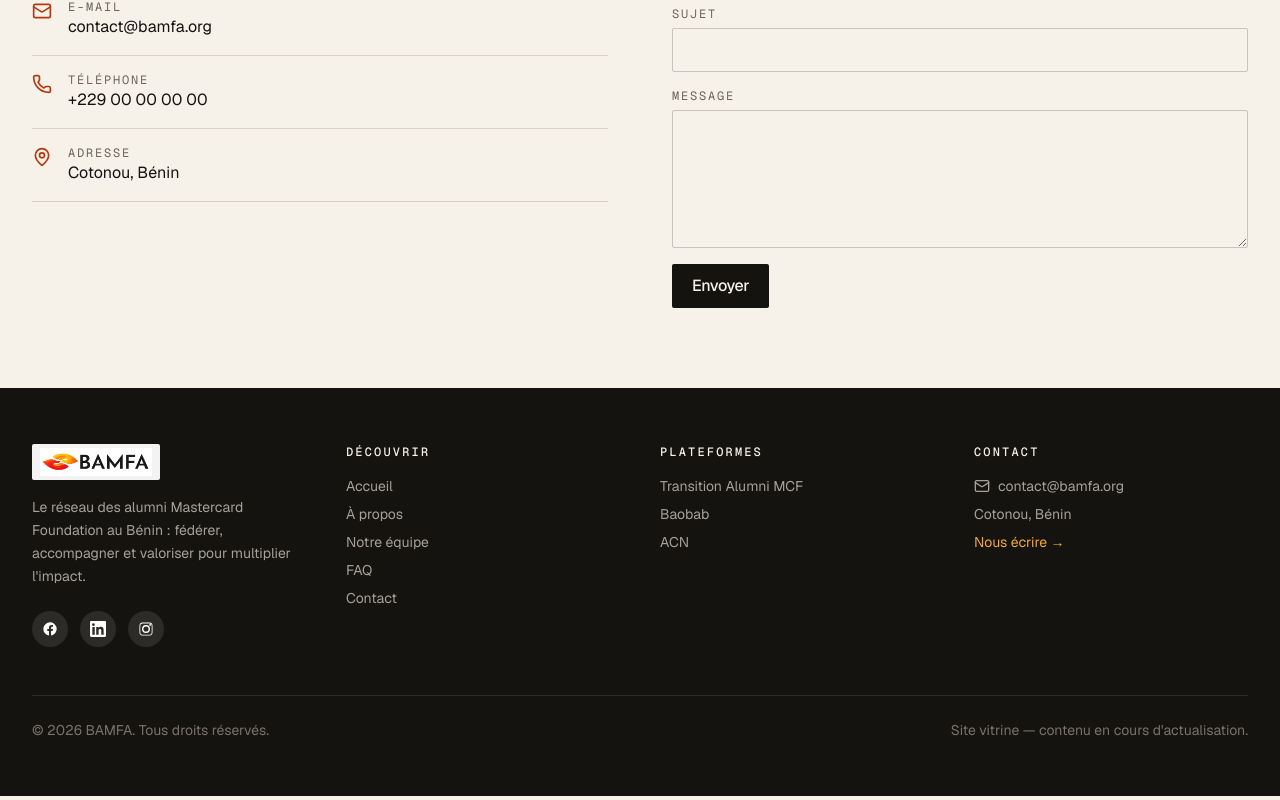
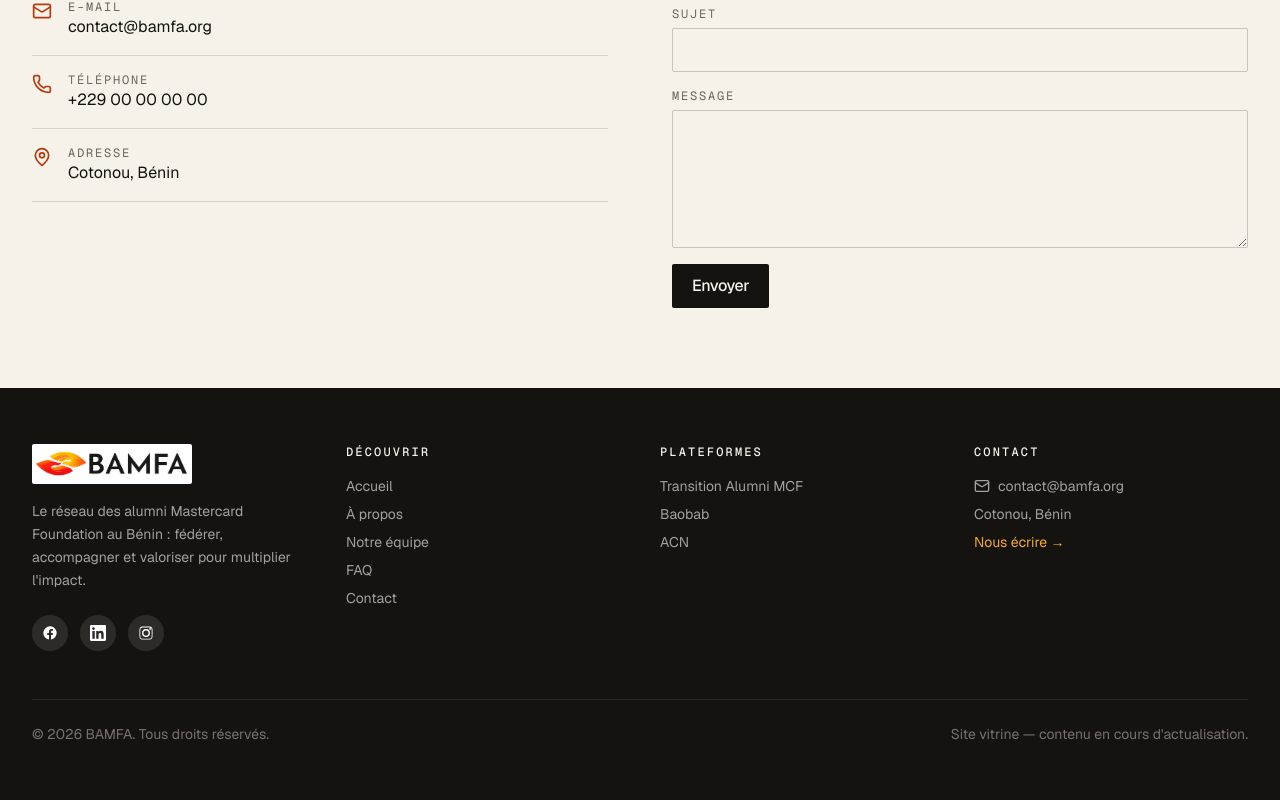
Before and after one commit to bamfatech/plateforme-bamfa-frontend, a Next.js app: page /contact in a window 1280 px wide. Shown: the part 617-1417 px from the top of the page. Built offline with nearby package versions, Linux system fonts and the light colour scheme.

Commit message:
feat: logos par surface (png transparent sur clair, jpg sur sombre, sans fond ajoute)

```diff
--- a/app/connexion/page.tsx
+++ b/app/connexion/page.tsx
@@ -19,7 +19,7 @@ export default function ConnexionPage() {
             alt="BAMFA"
             width={132}
             height={35}
-            className="h-9 w-auto rounded-sm bg-white/95 px-2 py-1"
+            className="h-10 w-auto rounded-sm"
           />
         </Link>
         <div>
@@ -41,7 +41,7 @@ export default function ConnexionPage() {
       <div className="flex items-center justify-center bg-paper px-6 py-12">
         <div className="w-full max-w-sm">
           <Link href="/" className="mb-10 inline-flex lg:hidden">
-            <Image src="/logo.jpg" alt="BAMFA" width={120} height={32} className="h-8 w-auto" />
+            <Image src="/logo.png" alt="BAMFA" width={120} height={32} className="h-9 w-auto" />
           </Link>
           <h2 className="font-heading text-3xl font-semibold tracking-tight text-ink">Connexion</h2>
           <p className="mt-2 text-sm text-stone-600">
--- a/components/admin/Sidebar.tsx
+++ b/components/admin/Sidebar.tsx
@@ -25,7 +25,7 @@ export function Sidebar({ user }: { user: User }) {
     <aside className="hidden w-64 shrink-0 flex-col border-r border-stone-300 bg-paper lg:flex">
       <div className="flex h-16 items-center border-b border-stone-300 px-6">
         <Link href="/admin" className="inline-flex">
-          <Image src="/logo.jpg" alt="BAMFA" width={110} height={29} className="h-7 w-auto" />
+          <Image src="/logo.png" alt="BAMFA" width={140} height={35} className="h-8 w-auto" />
         </Link>
       </div>
       <nav className="flex-1 space-y-1 p-4" aria-label="Navigation principale">
--- a/components/layout/Footer.tsx
+++ b/components/layout/Footer.tsx
@@ -39,7 +39,7 @@ export function Footer() {
               alt="BAMFA"
               width={132}
               height={35}
-              className="h-9 w-auto rounded-sm bg-white/95 px-2 py-1"
+              className="h-10 w-auto rounded-sm"
             />
             <p className="mt-4 max-w-xs text-sm leading-relaxed text-stone-400">
               Le réseau des alumni Mastercard Foundation au Bénin : fédérer, accompagner et
```
